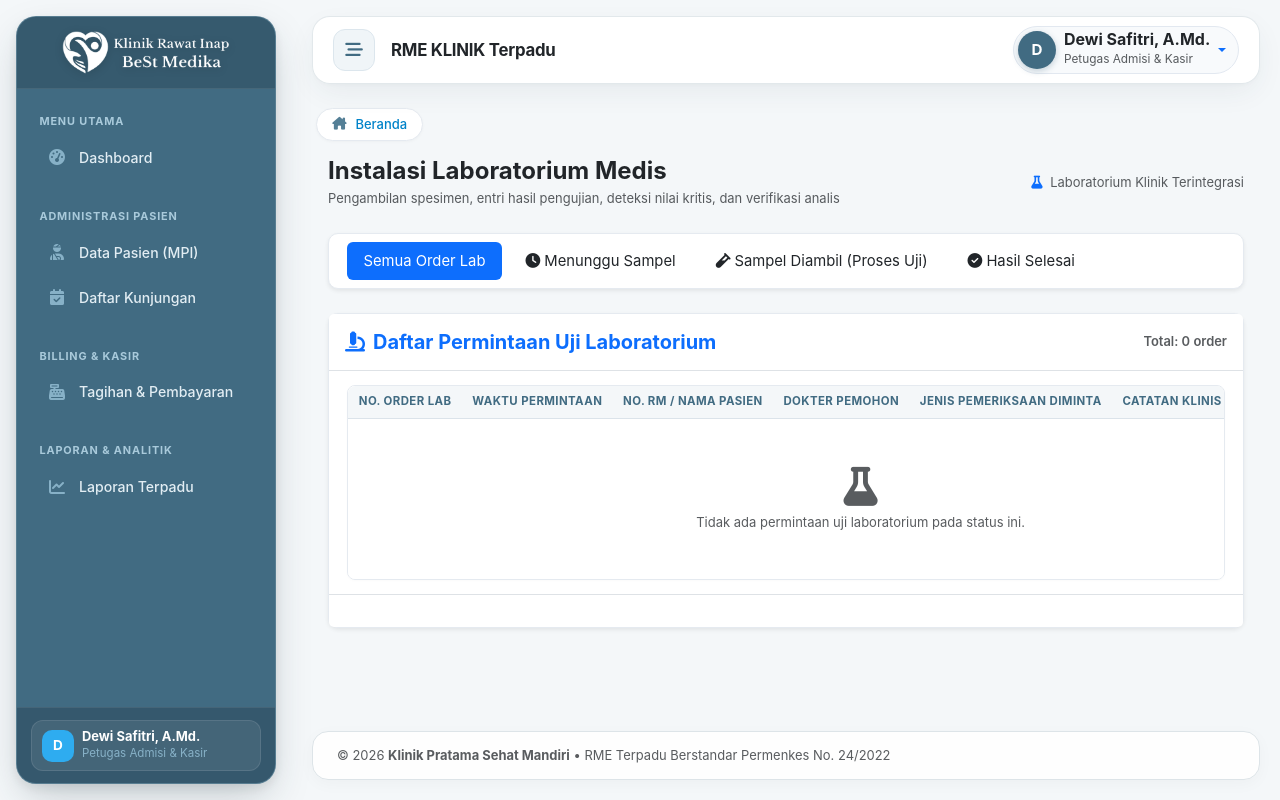
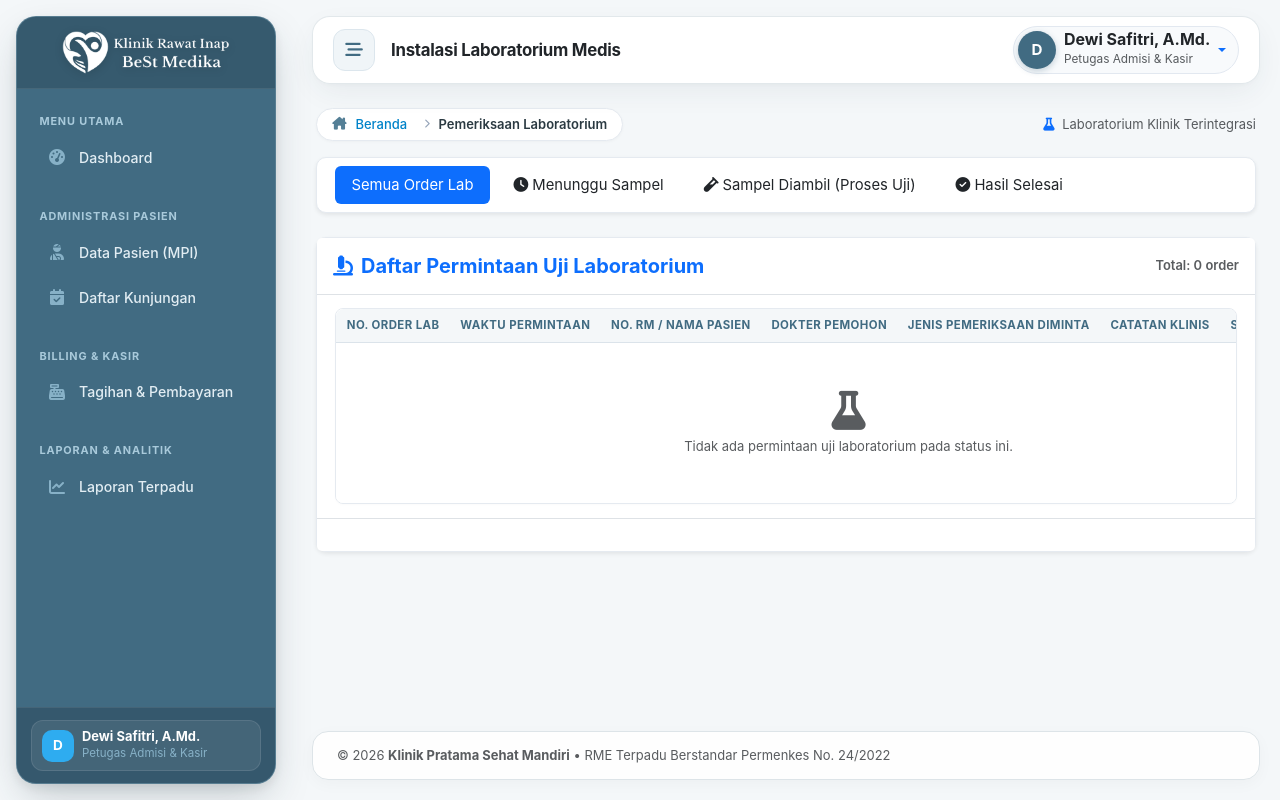
Before and after one commit to ardhikaxx/rme-klinik, a Laravel app: page /laboratory in a window 1280 px wide. Run offline with Laravel 12, Linux system fonts and the light colour scheme; a user stored in the database is signed in; data comes from the database, SQL or seed files in the repository; data that the repository does not hold is empty; parts of the project's set-up code (start-up, migrations or seed data) failed here and were passed over; some libraries are stand-ins or nearby versions.

Commit message:
feat: implementasi breadcrumb dan padding tabel pada antrean laboratorium

```diff
--- a/resources/views/laboratory/index.blade.php
+++ b/resources/views/laboratory/index.blade.php
@@ -1,18 +1,20 @@
 @extends('layouts.app')
 
 @section('title', 'Daftar Permintaan Pemeriksaan Laboratorium')
+@section('page_title', 'Instalasi Laboratorium Medis')
+
+@section('breadcrumb')
+    <li class="breadcrumb-item active" aria-current="page">Pemeriksaan Laboratorium</li>
+@endsection
+
+@section('page_actions')
+    <div class="text-muted small">
+        <i class="fas fa-flask me-1 text-primary"></i> Laboratorium Klinik Terintegrasi
+    </div>
+@endsection
 
 @section('content')
-<div class="container-fluid">
-    <div class="d-flex align-items-center justify-content-between mb-4">
-        <div>
-            <h4 class="mb-1 text-dark fw-bold">Instalasi Laboratorium Medis</h4>
-            <p class="text-muted small mb-0">Pengambilan spesimen, entri hasil pengujian, deteksi nilai kritis, dan verifikasi analis</p>
-        </div>
-        <div class="text-muted small">
-            <i class="fas fa-flask me-1 text-primary"></i> Laboratorium Klinik Terintegrasi
-        </div>
-    </div>
+<div class="container-fluid p-0">
 
     <!-- Status Tabs -->
     <div class="card border-0 shadow-sm mb-4">
```
